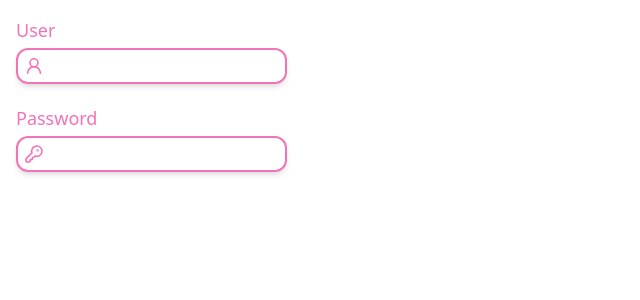
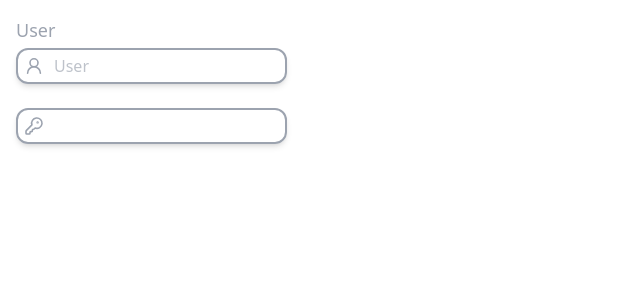
Before and after one commit to gustaaragao/rick-and-morty-app, a Vue app: page /login in a window 1280 px wide. Shown: the top 300 px of the page, without its empty margins (0-640 px from the left). Built offline with nearby package versions, Linux system fonts and the light colour scheme.

Commit message:
feature(TextInput): build my own placeholder

```diff
--- a/src/components/inputs/TextInput.vue
+++ b/src/components/inputs/TextInput.vue
@@ -1,7 +1,7 @@
 <template>
   <div>
-    <label v-if="label" :style="{ color: defaultColorHex }" class="text-lg">
-      {{ label }}
+    <label v-if="props.label" :style="{ color: defaultColorHex }" class="text-lg">
+      {{ props.label }}
     </label>
     <!--begin: Text Input-->
     <div
@@ -15,7 +15,18 @@
         </i>
       </div>
       <!--end: Icon-->
-      <input type="text" id="input" class="rounded-xl focus:outline-none pl-2 py-1" />
+      <!-- begin: Placeholder -->
+      <div v-if="props.placeholder" class="absolute opacity-65 pl-9 pt-1">
+        <span v-show="showPlaceholder">{{ props.placeholder }}</span>
+      </div>
+      <!-- end: Placeholder -->
+      <input
+        :type="props.type"
+        id="input"
+        class="rounded-xl focus:outline-none pl-2 py-1 bg-transparent"
+        v-model="inputValue"
+        @input="checkInput()"
+      />
     </div>
     <!--end: Text Input-->
   </div>
@@ -26,25 +37,35 @@ import colors from 'tailwindcss/colors'
 import { onMounted, ref } from 'vue'
 
 const props = defineProps({
+  type: {
+    type: String,
+    default: 'text'
+  },
   label: {
-    type: {
-      type: [String, Boolean],
-      default: false
-    }
+    type: String,
+    default: ''
   },
   defaultColor: {
     type: String,
-    default: 'pink-400'
+    default: 'gray-400'
   },
   focusColor: {
     type: String,
     default: ''
   },
   placeholder: {
-    type: [String, Boolean],
-    default: false
+    type: String,
+    default: ''
   }
 })
+
+const inputValue = ref('')
+
+const showPlaceholder = ref(true)
+
+const checkInput = () => {
+  showPlaceholder.value = inputValue.value.trim() === ''
+}
 
 const transformToHex = (defaultColor) => {
   if (defaultColor[0] === '#') {
@@ -72,8 +93,5 @@ onMounted(() => {
   const inputElement = document.getElementById('input')
 
   inputElement.classList.add(`placeholder-${props.defaultColor}`)
-
-  console.log('Default: ', defaultColorHex.value)
-  console.log('Focus: ', focusColorHex.value)
 })
 </script>
--- a/src/views/LoginView.vue
+++ b/src/views/LoginView.vue
@@ -5,7 +5,7 @@
         <UserRound />
       </template>
     </TextInput>
-    <TextInput type="password" label="Password" placeholder="Password" focusColor="violet-400">
+    <TextInput type="password" focusColor="violet-400">
       <template #icon>
         <KeyRound />
       </template>
```
